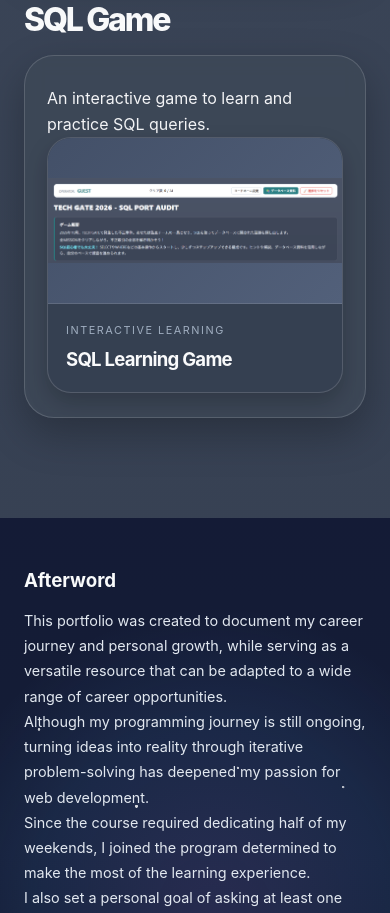
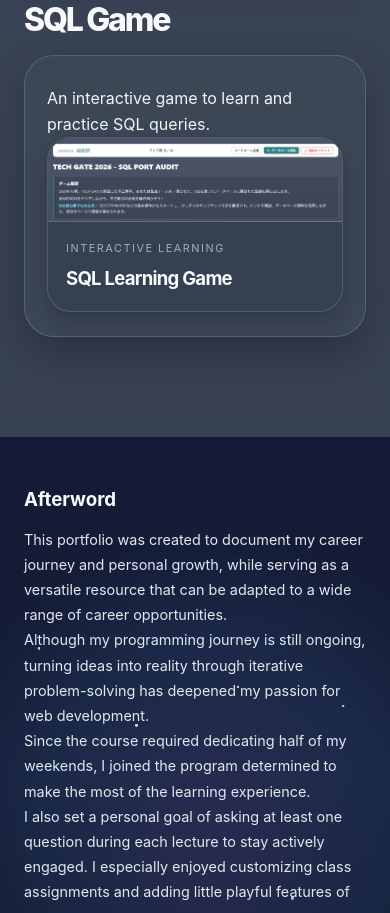
Before and after one commit to sa0y/Portfolio2611, a plain HTML site: page index.html in a window 390 px wide. Shown: the part 3995-4908 px from the top of the page. Drawn offline with Linux system fonts and the light colour scheme.

Commit message:
Update style.css

```diff
--- a/style.css
+++ b/style.css
@@ -380,7 +380,7 @@ section {
 }
 
 .single-work-grid .work-thumb {
-  aspect-ratio: 16 / 5;
+  aspect-ratio: 1195 / 341;
 }
 
 .work-card {
@@ -419,12 +419,13 @@ section {
   object-position: center;
 }
 
-.notification-work-img {
+.work-img--zoom {
   transform: scale(1.1);
 }
 
 .game-work-img {
   object-fit: contain;
+  transform: scaleX(1.02);
 }
 
 .tone-1 { background: linear-gradient(135deg, #435068 0%, #52607a 100%); }
@@ -594,7 +595,7 @@ section {
 @media (max-width: 760px) {
   .works-grid { grid-template-columns: 1fr; }
   .single-work-grid { grid-template-columns: 1fr; }
-  .single-work-grid .work-thumb { aspect-ratio: 16 / 9; }
+  .single-work-grid .work-thumb { aspect-ratio: 1195 / 341; }
   .profile-box { flex-direction: column; }
   .qual-row { flex-direction: column; gap: 4px; }
   .footer-inner { grid-template-columns: 1fr; gap: 24px; }
```
